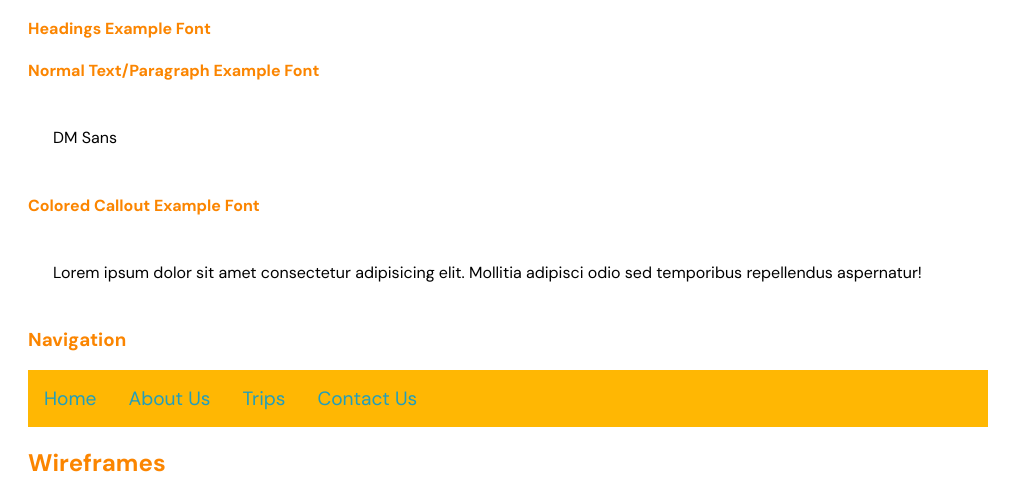
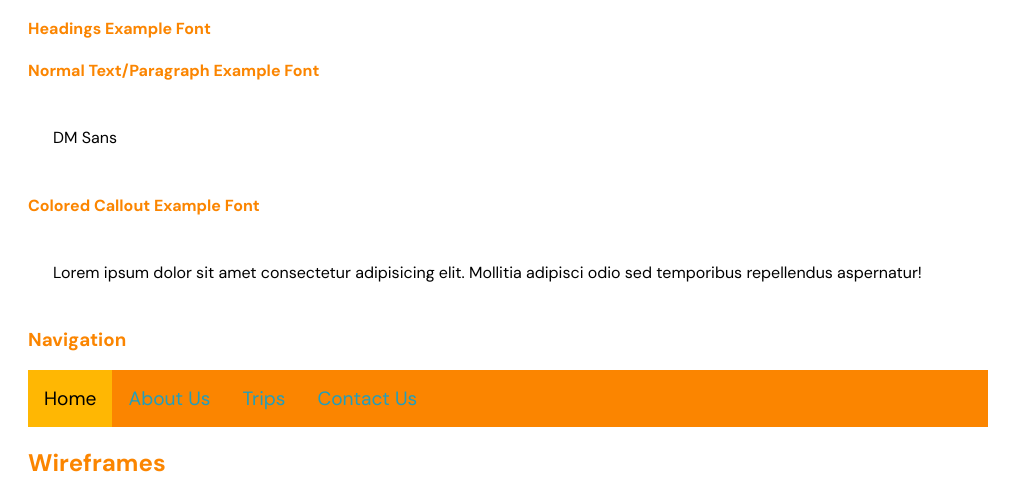
Before and after one commit to Aprada67/wdd130, a plain HTML site: page wwr/site-plan-rafting.html in a window 1280 px wide. In both pictures the pointer is over the link "Home". Shown: the part 1143-1638 px from the top of the page, without its empty margins (0-1023 px from the left). Drawn offline with Linux system fonts and the light colour scheme.

Commit message:
style nav

```diff
--- a/wwr/styles/site-plan-rafting.css
+++ b/wwr/styles/site-plan-rafting.css
@@ -51,7 +51,7 @@ nav a:link, nav a:visited {
     color: var(--nav-link-color);
 }
 
-nav:hover {
+nav a:hover {
     color: var(--nav-hover-link-color-color);
     background-color: var(--nav-hover-background-color);
 }
```
Also changed, not shown: 1 other file.
